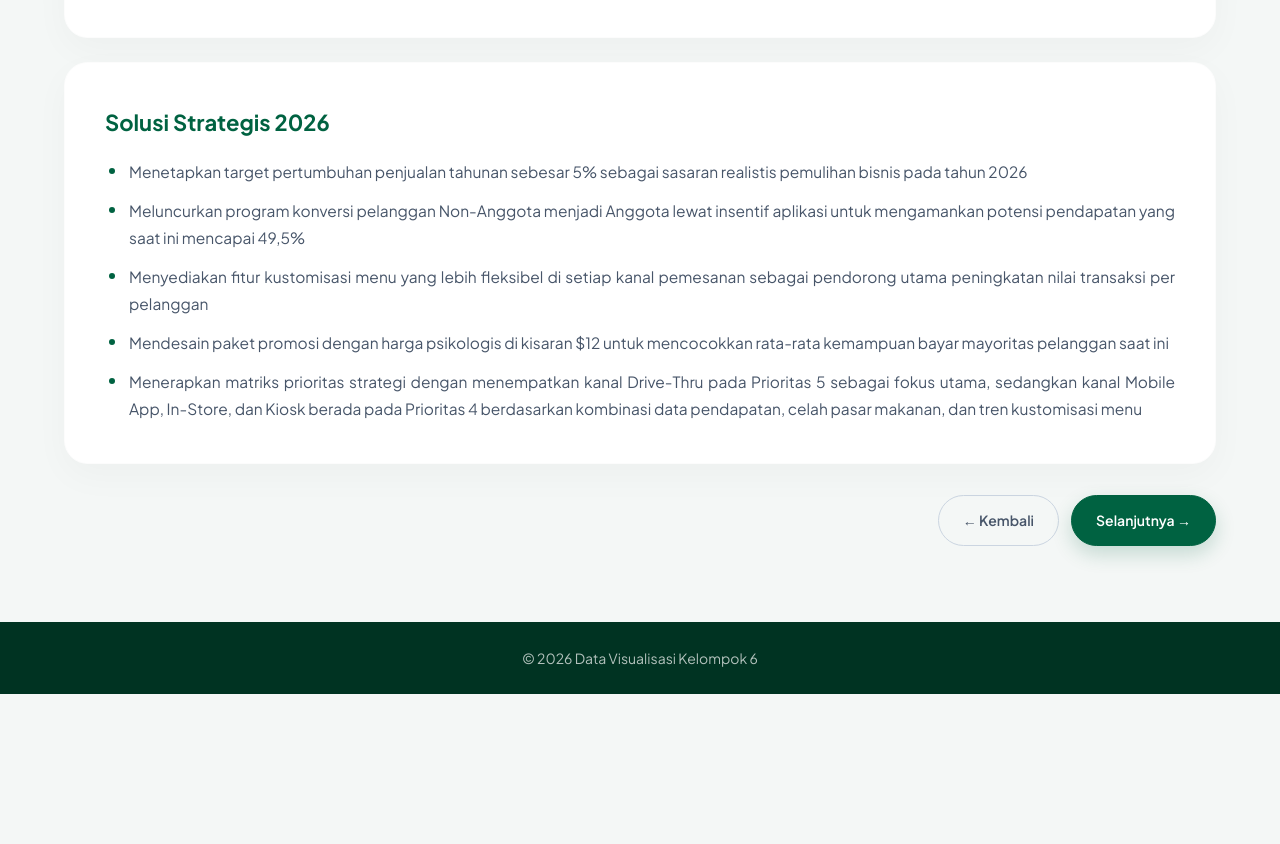
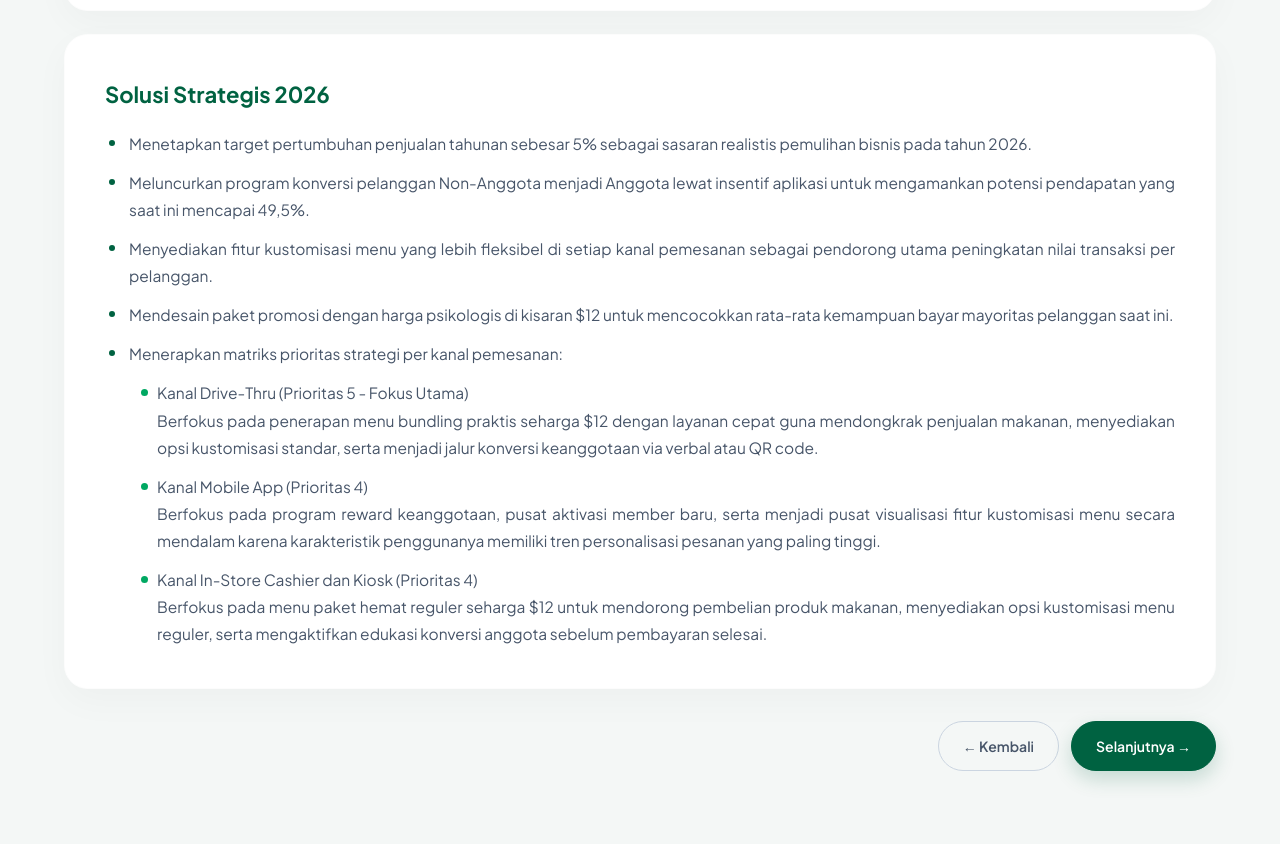
Before and after one commit to fatmasari415/project-starbucks, a plain HTML site: page resolution.html in a window 1280 px wide. Shown: the part 506-1350 px from the top of the page. Before the commit the page ends 1200 px from the top, so only its background shows below. Drawn offline with Linux system fonts and the light colour scheme.

Commit message:
resolution.html

```diff
--- a/resolution.html
+++ b/resolution.html
@@ -15,74 +15,59 @@
         .nav-brand{font-size:16px;font-weight:800;color:var(--primary);letter-spacing:1px}
         .nav-links{display:flex;gap:8px;flex-wrap:wrap}
         .nav-links a{text-decoration:none;padding:8px 16px;border-radius:999px;color:var(--text-light);font-weight:600;font-size:14px;transition:all .3s}
-        .nav-links a:hover,.nav-links a:focus{background:var(--primary-light);color:var(--primary)}
-
-        /* Highlight Menu Aktif di Header */
+        .nav-links a:hover,.nav-links a.active{background:var(--primary-light);color:var(--primary)}
         .nav-links a.active {background:var(--primary);color:white}
 
         .section{max-width:1200px;margin:auto;padding:60px 24px}
         .section-title{text-align:center;margin-bottom:40px}
         .section-title h2{font-size:36px;font-weight:800;color:var(--primary)}
 
-        /* --- BASE STYLING & ANIMASI TIMBUL UNTUK CARD & HIGHLIGHT --- */
         .tableau-container, .card, .highlight {
             transition: transform 0.4s cubic-bezier(0.16, 1, 0.3, 1), box-shadow 0.4s cubic-bezier(0.16, 1, 0.3, 1);
             will-change: transform, box-shadow;
         }
 
         .tableau-container{background:white;padding:16px;border-radius:24px;box-shadow:0 12px 36px rgba(0,0,0,.04);margin-bottom:32px;overflow:hidden;width:100%;border:1px solid rgba(0,0,0,.01)}
-        .tableau-container:hover {
-            transform: translateY(-4px);
-            box-shadow: 0 20px 45px rgba(0, 64, 40, 0.06);
-        }
+        .tableau-container:hover {transform: translateY(-4px);box-shadow: 0 20px 45px rgba(0, 64, 40, 0.06);}
 
-        /* Justify Teks pada Card */
         .card{background:white;padding:40px;border-radius:24px;box-shadow:0 12px 36px rgba(0,0,0,.03);margin-bottom:24px;border:1px solid rgba(0,0,0,.01)}
-        .card:hover {
-            transform: translateY(-4px);
-            box-shadow: 0 20px 40px rgba(0, 0, 0, 0.06);
-        }
+        .card:hover {transform: translateY(-4px);box-shadow: 0 20px 40px rgba(0, 0, 0, 0.06);}
         .card h3 {margin-bottom:12px; font-size: 22px; font-weight: 700; color: var(--primary);}
         .card p{text-align:justify; color: var(--text-light); font-size: 15.5px;}
 
-        /* Menyesuaikan highlight agar seragam dengan card (Tanpa garis samping) */
         .highlight{background:#ffffff;padding:40px;border-radius:24px;box-shadow:0 12px 36px rgba(0,0,0,.03);margin-bottom:32px;border:1px solid rgba(0,0,0,.01)}
-        .highlight:hover {
-            transform: translateY(-4px);
-            box-shadow: 0 20px 40px rgba(0, 0, 0, 0.06);
-        }
+        .highlight:hover {transform: translateY(-4px);box-shadow: 0 20px 40px rgba(0, 0, 0, 0.06);}
         .highlight h4 {margin-bottom:16px; font-size: 22px; font-weight: 700; color: var(--primary);}
         .highlight ul{text-align:justify; list-style: none; display: grid; gap: 12px;}
-        .highlight li{
-            font-size: 15.5px;
-            color: var(--text-light);
-            position: relative;
-            padding-left: 24px;
+        .highlight li{font-size: 15.5px; color: var(--text-light); position: relative; padding-left: 24px;}
+        .highlight li::before {content: ""; position: absolute; left: 4px; top: 10px; width: 6px; height: 6px; background-color: var(--primary); border-radius: 50%;}
+
+        /* Perbaikan Sub-list agar font benar-benar sama */
+        .highlight .sub-list {margin-top:12px; margin-left:8px; gap:12px; display: grid;}
+        .highlight .sub-list li {
+            font-size: 15.5px !important;
+            color: var(--text-light) !important;
+            padding-left: 20px;
+            font-family: 'Plus Jakarta Sans', sans-serif;
+            font-weight: 400;
         }
-
-        /* Bullet point bulat custom menggunakan warna primary */
-        .highlight li::before {
+        .highlight .sub-list li::before {
             content: "";
             position: absolute;
             left: 4px;
             top: 10px;
-            width: 6px;
-            height: 6px;
-            background-color: var(--primary);
+            width: 7px;
+            height: 7px;
+            background-color: var(--secondary);
             border-radius: 50%;
         }
 
-        /* Styling Tombol Navigasi Sesuai Persis dengan Halaman Lain */
         .nav-buttons {display:flex;justify-content:flex-end;gap:12px;margin-top:32px;margin-bottom:16px}
         .btn {text-decoration:none;padding:12px 24px;border-radius:999px;font-weight:600;font-size:14px;transition:all .3s ease;display:inline-flex;align-items:center}
-
         .btn-prev {background:transparent;color:var(--text-light);border:1px solid #cbd5e1}
         .btn-prev:hover {background:#f1f5f9;color:var(--text);transform:translateY(-2px);box-shadow:0 5px 15px rgba(0,0,0,0.04)}
-        .btn-prev:active {transform:translateY(0)}
-
         .btn-next {background:var(--primary);color:white;border:1px solid var(--primary);box-shadow:0 8px 20px rgba(0, 98, 65, 0.2)}
         .btn-next:hover {background:var(--secondary);border-color:var(--secondary);transform:translateY(-2px);box-shadow:0 12px 30px rgba(0, 168, 98, 0.3)}
-        .btn-next:active {transform:translateY(0)}
 
         footer{background:#003322;color:rgba(255,255,255,.7);text-align:center;padding:24px;font-size:14px}
         @media(max-width:768px){.navbar{flex-direction:column;gap:16px;text-align:center}.section{padding:40px 20px}.card{padding:24px}.highlight{padding:24px}.nav-buttons{justify-content:center;width:100%}}
@@ -108,7 +93,6 @@
         <h2>Resolution</h2>
     </div>
 
-    <!-- Responsive Tableau Embed (Resolution) -->
     <div class="tableau-container">
         <div class='tableauPlaceholder' id='viz_resolution' style='position: relative; width: 100%;'>
             <object class='tableauViz' style='display:none;'>
@@ -118,33 +102,35 @@
                 <param name='name' value='ProjectStarbucks&#47;Resolution' />
                 <param name='tabs' value='no' />
                 <param name='toolbar' value='yes' />
-                <param name='animate_transition' value='yes' />
-                <param name='display_static_image' value='yes' />
-                <param name='display_spinner' value='yes' />
-                <param name='display_overlay' value='yes' />
-                <param name='display_count' value='yes' />
-                <param name='language' value='en-US' />
             </object>
         </div>
     </div>
 
     <div class="card">
         <h3>Deskripsi Dashboard</h3>
-        <p>Dashboard ini menampilkan visualisasi yang dirancang untuk memacu pertumbuhan bisnis Starbucks pada tahun 2026 dari kondisi stagnan. Dashboard ini mencakup penetapan target pertumbuhan, pemetaan inisiatif strategis seperti program loyalitas, optimalisasi penjualan makanan, serta implementasi pendekatan personalisasi pelanggan. Selain itu, dashboard ini menyediakan analisis prioritas strategi yang dikelompokkan berdasarkan setiap kanal pemesanan guna meningkatkan nilai transaksi dan keterikatan (engagement) pelanggan secara terukur.</p>
+        <p>Dashboard ini menampilkan visualisasi yang dirancang untuk memacu pertumbuhan bisnis Starbucks pada tahun 2026 dari kondisi stagnan. Dashboard ini mencakup penetapan target pertumbuhan, pemetaan inisiatif strategis seperti program loyalitas, optimalisasi penjualan makanan, serta implementasi pendekatan personalisasi pelanggan.</p>
     </div>
 
     <div class="highlight">
         <h4>Solusi Strategis 2026</h4>
         <ul>
-            <li>Menetapkan target pertumbuhan penjualan tahunan sebesar 5% sebagai sasaran realistis pemulihan bisnis pada tahun 2026</li>
-            <li>Meluncurkan program konversi pelanggan Non-Anggota menjadi Anggota lewat insentif aplikasi untuk mengamankan potensi pendapatan yang saat ini mencapai 49,5%</li>
-            <li>Menyediakan fitur kustomisasi menu yang lebih fleksibel di setiap kanal pemesanan sebagai pendorong utama peningkatan nilai transaksi per pelanggan</li>
-            <li>Mendesain paket promosi dengan harga psikologis di kisaran $12 untuk mencocokkan rata-rata kemampuan bayar mayoritas pelanggan saat ini</li>
-            <li>Menerapkan matriks prioritas strategi dengan menempatkan kanal Drive-Thru pada Prioritas 5 sebagai fokus utama, sedangkan kanal Mobile App, In-Store, dan Kiosk berada pada Prioritas 4 berdasarkan kombinasi data pendapatan, celah pasar makanan, dan tren kustomisasi menu</li>
+            <li>Menetapkan target pertumbuhan penjualan tahunan sebesar 5% sebagai sasaran realistis pemulihan bisnis pada tahun 2026.</li>
+            <li>Meluncurkan program konversi pelanggan Non-Anggota menjadi Anggota lewat insentif aplikasi untuk mengamankan potensi pendapatan yang saat ini mencapai 49,5%.</li>
+            <li>Menyediakan fitur kustomisasi menu yang lebih fleksibel di setiap kanal pemesanan sebagai pendorong utama peningkatan nilai transaksi per pelanggan.</li>
+            <li>Mendesain paket promosi dengan harga psikologis di kisaran $12 untuk mencocokkan rata-rata kemampuan bayar mayoritas pelanggan saat ini.</li>
+            <li>Menerapkan matriks prioritas strategi per kanal pemesanan:
+                <ul class="sub-list">
+                    <li>Kanal Drive-Thru (Prioritas 5 - Fokus Utama)
+                        <br>Berfokus pada penerapan menu bundling praktis seharga $12 dengan layanan cepat guna mendongkrak penjualan makanan, menyediakan opsi kustomisasi standar, serta menjadi jalur konversi keanggotaan via verbal atau QR code.</li>
+                    <li>Kanal Mobile App (Prioritas 4)
+                        <br>Berfokus pada program reward keanggotaan, pusat aktivasi member baru, serta menjadi pusat visualisasi fitur kustomisasi menu secara mendalam karena karakteristik penggunanya memiliki tren personalisasi pesanan yang paling tinggi.</li>
+                    <li>Kanal In-Store Cashier dan Kiosk (Prioritas 4)
+                        <br>Berfokus pada menu paket hemat reguler seharga $12 untuk mendorong pembelian produk makanan, menyediakan opsi kustomisasi menu reguler, serta mengaktifkan edukasi konversi anggota sebelum pembayaran selesai.</li>
+                </ul>
+            </li>
         </ul>
     </div>
 
-    <!-- Tombol Navigasi Halaman Sebelumnya / Selanjutnya -->
     <div class="nav-buttons">
         <a href="complication.html" class="btn btn-prev">← Kembali</a>
         <a href="conclusion.html" class="btn btn-next">Selanjutnya →</a>
@@ -165,7 +151,6 @@
         else if (placeholder.offsetWidth > 500) { viz.style.width = '100%'; viz.style.height = '750px'; }
         else { viz.style.width = '100%'; viz.style.height = '1200px'; }
     };
-
     setupResponsiveViz('viz_resolution');
 </script>
 </body>
```
